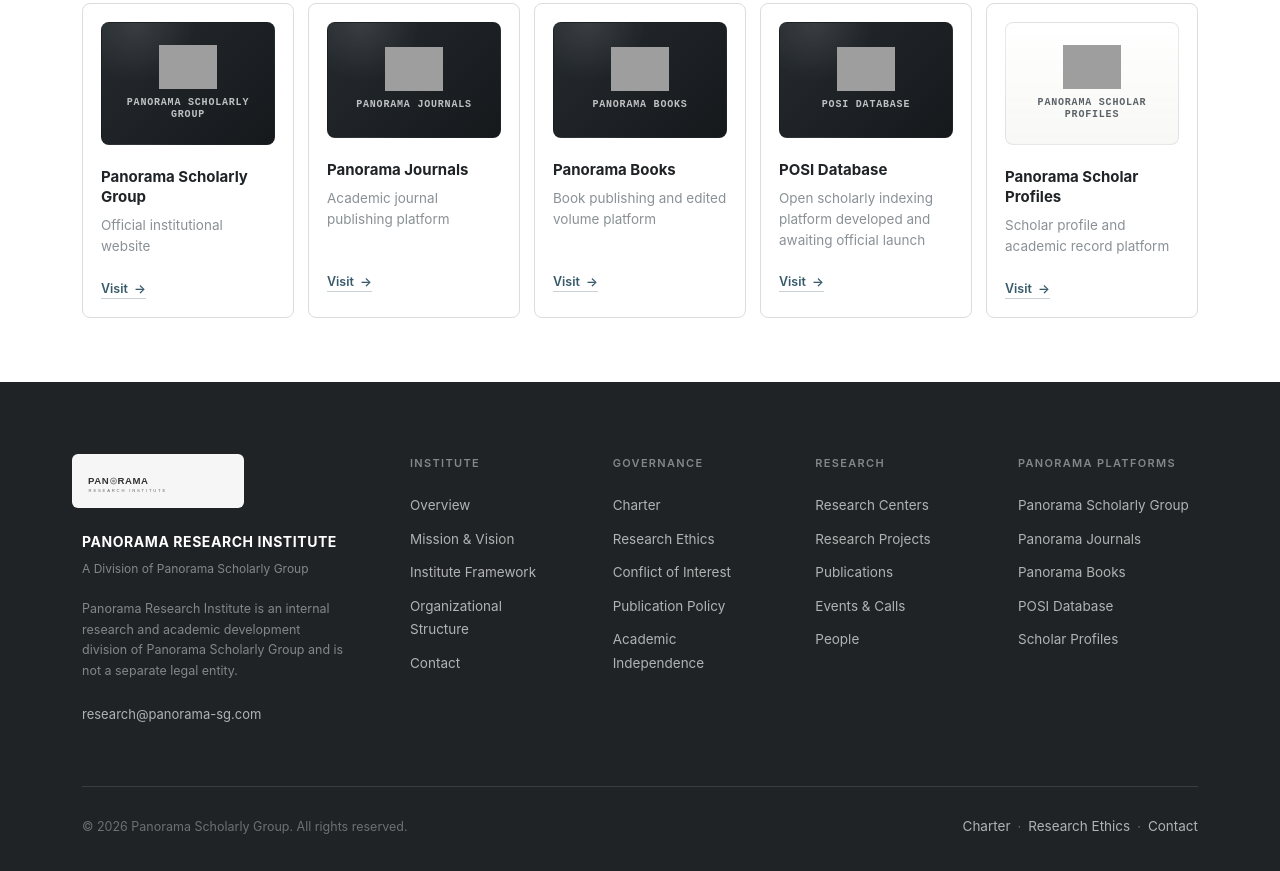
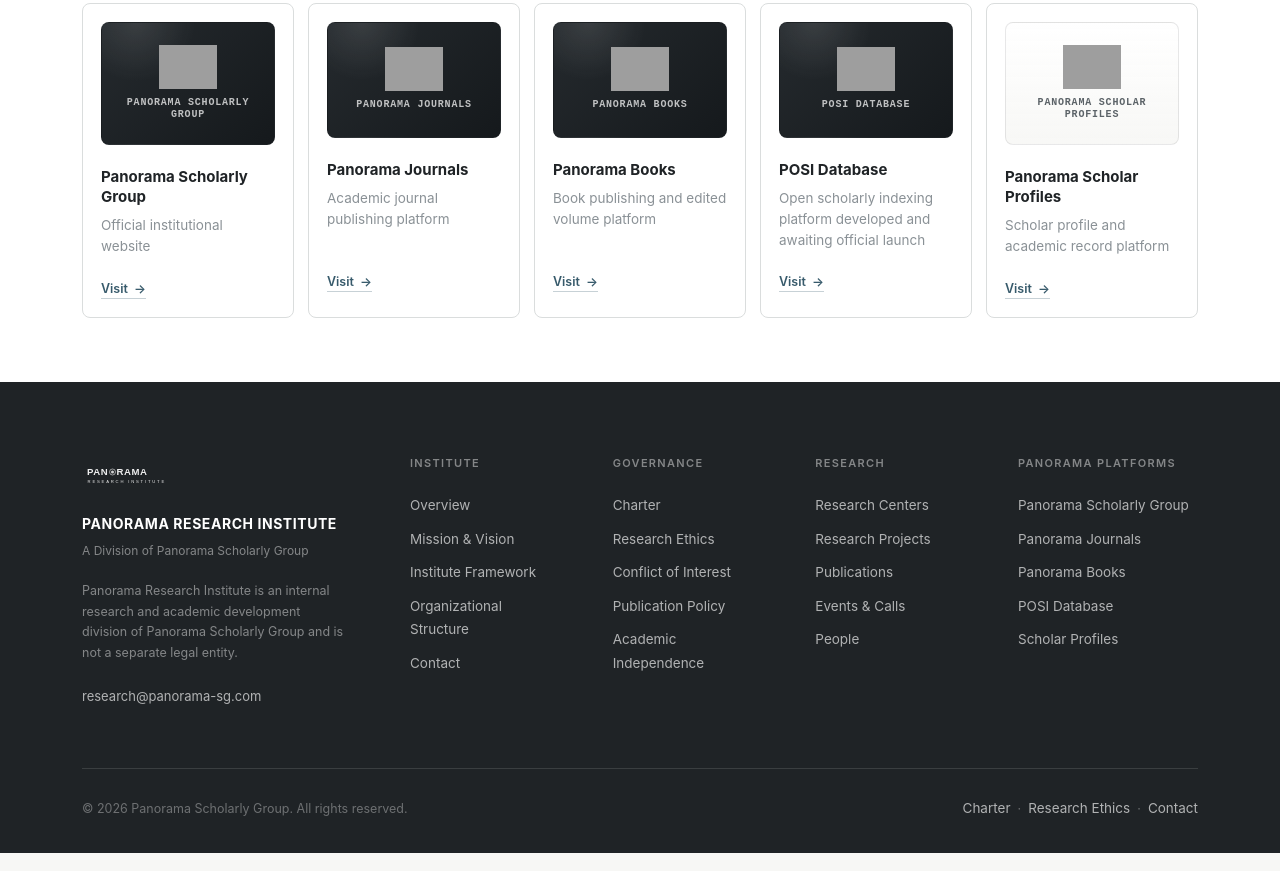
Before and after one commit to WENSHAO521/panorama-research-institute-website, an Astro site: page / in a window 1280 px wide. Shown: the part 7851-8722 px from the top of the page. Built offline with nearby package versions, Linux system fonts and the light colour scheme; Astro itself is replaced by a stand-in of ours; grey boxes are pictures that could not be loaded.

Commit message:
Use transparent footer logo

```diff
--- a/src/components/Footer.astro
+++ b/src/components/Footer.astro
@@ -15,7 +15,7 @@ const year = new Date().getFullYear();
       <!-- Brand -->
       <div class="footer-logo-area">
         <a href="/" class="footer-logo-link" aria-label="Panorama Research Institute" data-no-translate>
-          <Logo variant="dark" size="sm" />
+          <Logo variant="light" size="sm" />
         </a>
         <div class="footer-brand-copy">
           <div class="footer-site-name">PANORAMA RESEARCH INSTITUTE</div>
--- a/src/components/Logo.astro
+++ b/src/components/Logo.astro
@@ -30,4 +30,8 @@ const src = '/research-institute-logo.svg';
   max-width: none;
   transform: translateX(-7px);
 }
+.brand-logo-frame-light .brand-logo-img {
+  filter: invert(1) grayscale(1) brightness(2.2);
+  opacity: 0.92;
+}
 </style>
--- a/src/styles/global.css
+++ b/src/styles/global.css
@@ -654,11 +654,7 @@ button { cursor: pointer; font-family: inherit; border: none; background: none;
 .footer-logo-link {
   display: block;
   width: fit-content;
-  padding: 8px 10px;
-  margin-left: -10px;
-  border-radius: 6px;
-  background: rgba(255, 255, 255, 0.96);
-  border: 1px solid rgba(255, 255, 255, 0.14);
+  margin-left: 0;
 }
 .footer-brand-copy {
   margin-top: 22px;
```
